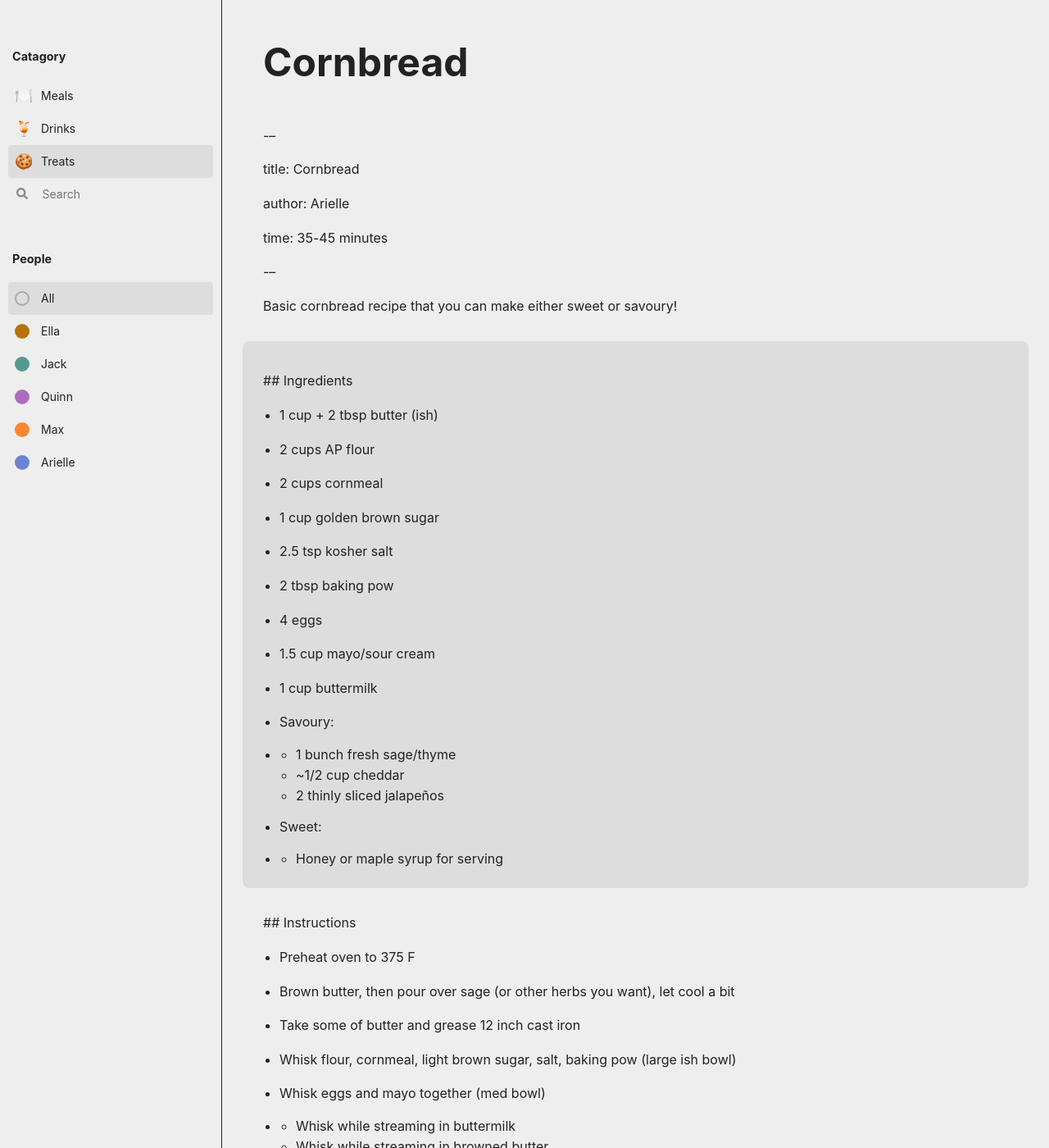
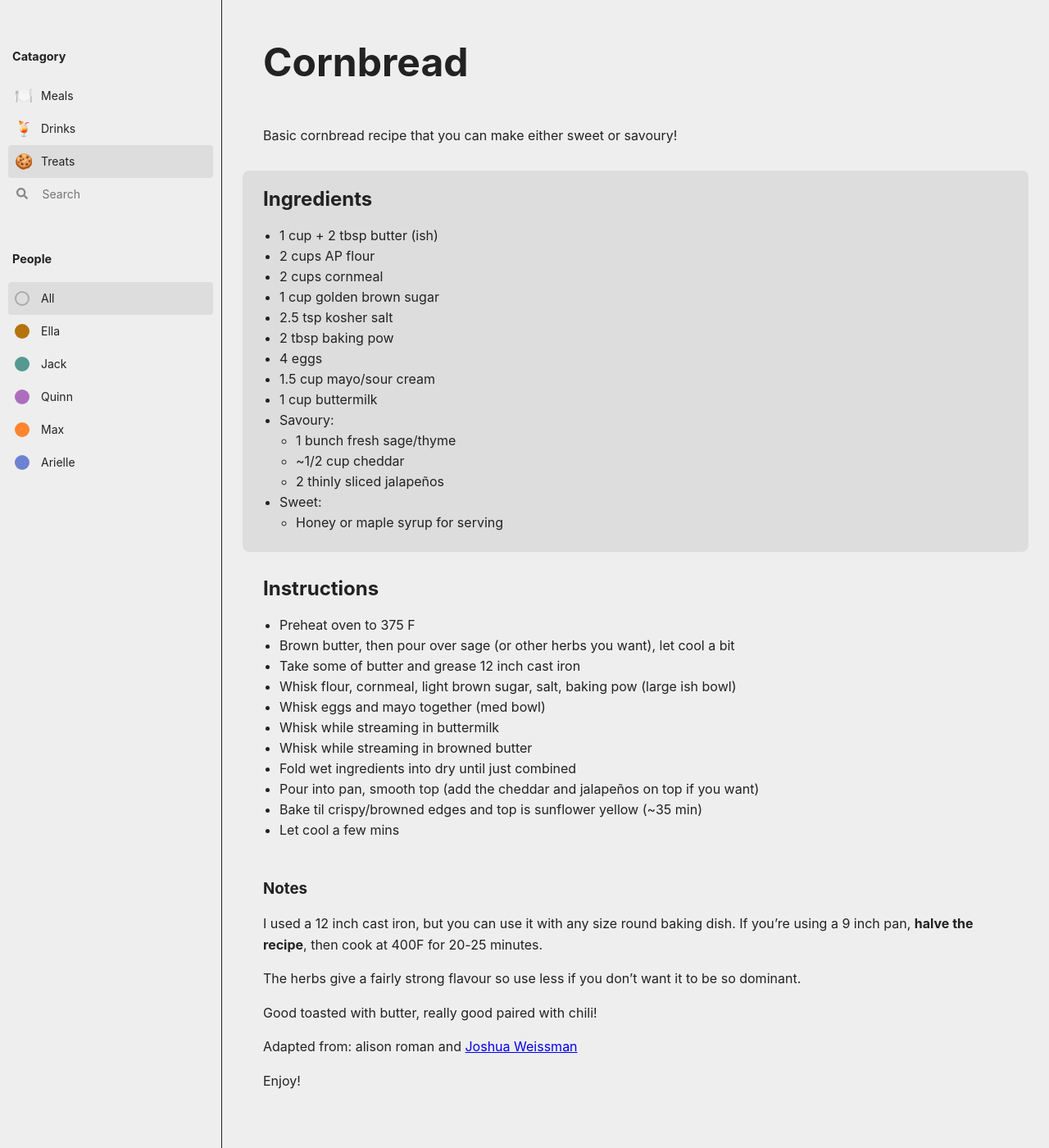
Before and after one commit to qjack001/Git-Cooking, a Jekyll site: the page built from _posts/treats/2020-08-31-Cornbread.md, in a window 1280 px wide and 1400 px high. Shown: the whole window at 82% size. Built offline with Jekyll 4.4.1, drawn with Linux system fonts in a browser that asks for light colours.

Commit message:
Fix some formating mistakes

```diff
--- a/_posts/treats/2020-08-31-Cornbread.md
+++ b/_posts/treats/2020-08-31-Cornbread.md
@@ -1,109 +1,54 @@
-\---
-
+---
 title: Cornbread
-
 author: Arielle
-
 time: 35-45 minutes
-
-\---
-
-
-
+---
 <!-- description -->
-
-
 
 Basic cornbread recipe that you can make either sweet or savoury!
 
-
-
-
-
 <section markdown="1">
 
-
-
-\## Ingredients
-
-
-
+## Ingredients
 <!-- list the ingredients below -->
-
-
-
 - 1 cup + 2 tbsp butter (ish)
-
 - 2 cups AP flour
-
 - 2 cups cornmeal
-
 - 1 cup golden brown sugar
-
 - 2.5 tsp kosher salt
-
 - 2 tbsp baking pow
-
 - 4 eggs
-
 - 1.5 cup mayo/sour cream
-
 - 1 cup buttermilk
-
 - Savoury:
-
-- - 1 bunch fresh sage/thyme
+  - 1 bunch fresh sage/thyme
   - ~1/2 cup cheddar
   - 2 thinly sliced jalapeños
 
 - Sweet:
-
-- - Honey or maple syrup for serving
+  - Honey or maple syrup for serving
 
 
 
 </section>
 
-
-
-\## Instructions
-
-
+## Instructions
 
 <!-- list the steps below -->
-
-
-
 - Preheat oven to 375 F
-
 - Brown butter, then pour over sage (or other herbs you want), let cool a bit
-
 - Take some of butter and grease 12 inch cast iron
-
 - Whisk flour, cornmeal, light brown sugar, salt, baking pow (large ish bowl)
-
 - Whisk eggs and mayo together (med bowl)
-
-- - Whisk while streaming in buttermilk
-  - Whisk while streaming in browned butter
-
+- Whisk while streaming in buttermilk
+- Whisk while streaming in browned butter
 - Fold wet ingredients into dry until just combined
-
 - Pour into pan, smooth top (add the cheddar and jalapeños on top if you want)
-
 - Bake til crispy/browned edges and top is sunflower yellow (~35 min)
-
 - Let cool a few mins
 
-
-
-\### Notes
-
-
-
+### Notes
 <!-- write any loose notes below -->
-
-
 
 I used a 12 inch cast iron, but you can use it with any size round baking dish. If you’re using a 9 inch pan, **halve the recipe**, then cook at 400F for 20-25 minutes.
 
```
Also changed, not shown: _posts/meals/2020-08-31-Broccoli-Salad.md (+7 -52 lines), _posts/treats/2020-08-31-Challah.md (+5 -34 lines), _posts/treats/2020-06-20-simple-cornbread.md (renamed from _posts/treats/2020-06-20-cornbread.md).
